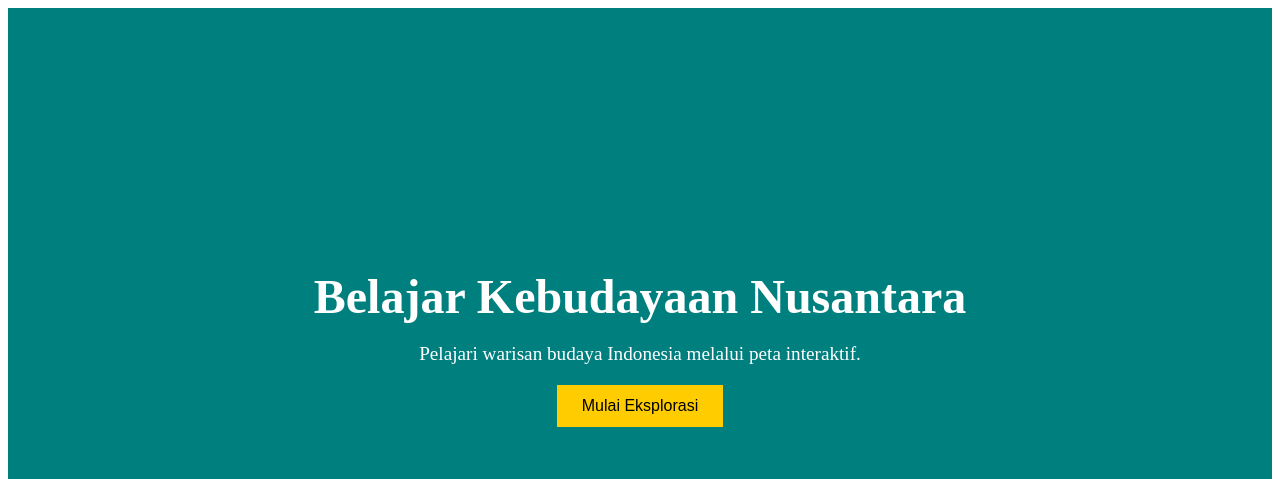
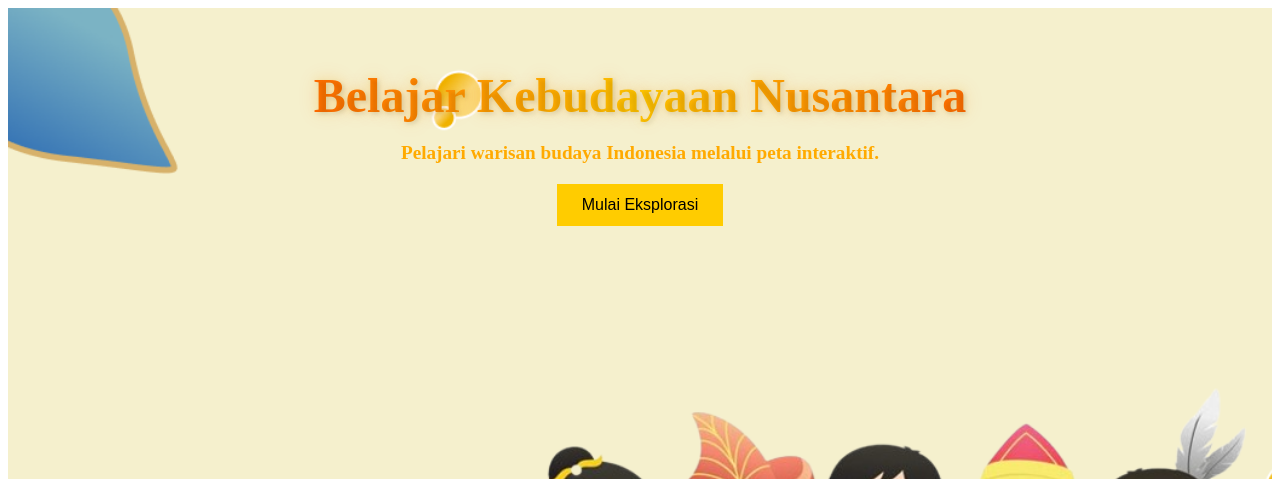
Before and after one commit to yuunnnaaaa/ProjectReact, a Django app: page / in a window 1280 px wide. Shown: the top 479 px of the page. Run offline with Django 5.2, Linux system fonts and the light colour scheme; grey boxes are pictures that could not be loaded.

Commit message:
heroSection2

```diff
--- a/Belaya/Belaya/settings.py
+++ b/Belaya/Belaya/settings.py
@@ -118,7 +118,7 @@ USE_TZ = True
 # https://docs.djangoproject.com/en/5.2/howto/static-files/
 
 STATIC_URL = '/static/'
-STATICFILES_DIR = [
+STATICFILES_DIRS = [
     STATIC_DIR,
 ]
 
--- a/Belaya/static/css/style.css
+++ b/Belaya/static/css/style.css
@@ -1,7 +1,8 @@
 .hero
 {
-    height: 80vh;
-    background-color:aqua;
+    height: 100vh;
+    background: url(../img/latar_3.png);
+    background-size: cover;
     position: relative;
     display: flex;
     justify-content: center;
@@ -9,12 +10,11 @@
 }
 .overlay
 {
-    background: rgba(0,0,0,0.5);
     width: 100%;
     height: 100%;
     display: flex;
     justify-content: center;
-    align-items: center;
+    align-items:start;
 }
 .hero-konten
 {
@@ -28,10 +28,22 @@
     font-size: 3rem;
     margin-bottom: 15px;
 }
+.gradient-text
+{
+    background: radial-gradient(circle, #ffcc00, #ff6600);
+    -webkit-background-clip: text;
+    -webkit-text-fill-color: transparent;
+    text-shadow:
+    2px 2px 4px rgba(0, 0, 0, 0.1),
+    0px 0px 10px rgba(255, 204, 0, 0.2),
+    0px 0px 20px rgba(255, 102, 0, 0.2);
+}
 .hero p
 {
     font-size: 1.2rem;
+    font-weight: bold;
     margin-bottom: 20px;
+    color:#ffaa00;
 }
 .hero button
 {
--- a/Belaya/templates/index.html
+++ b/Belaya/templates/index.html
@@ -38,7 +38,7 @@
   <section class="hero">
     <div class="overlay">
       <div class="hero-konten">
-        <h2>Belajar Kebudayaan Nusantara</h2>
+        <h2 class="gradient-text">Belajar Kebudayaan Nusantara</h2>
         <p>Pelajari warisan budaya Indonesia melalui peta interaktif.</p>
         <button>Mulai Eksplorasi</button>
       </div>
```
Also changed, not shown: Belaya/db.sqlite3, Belaya/static/img/latar_2.png (added), Belaya/static/img/latar_3.png (added).
